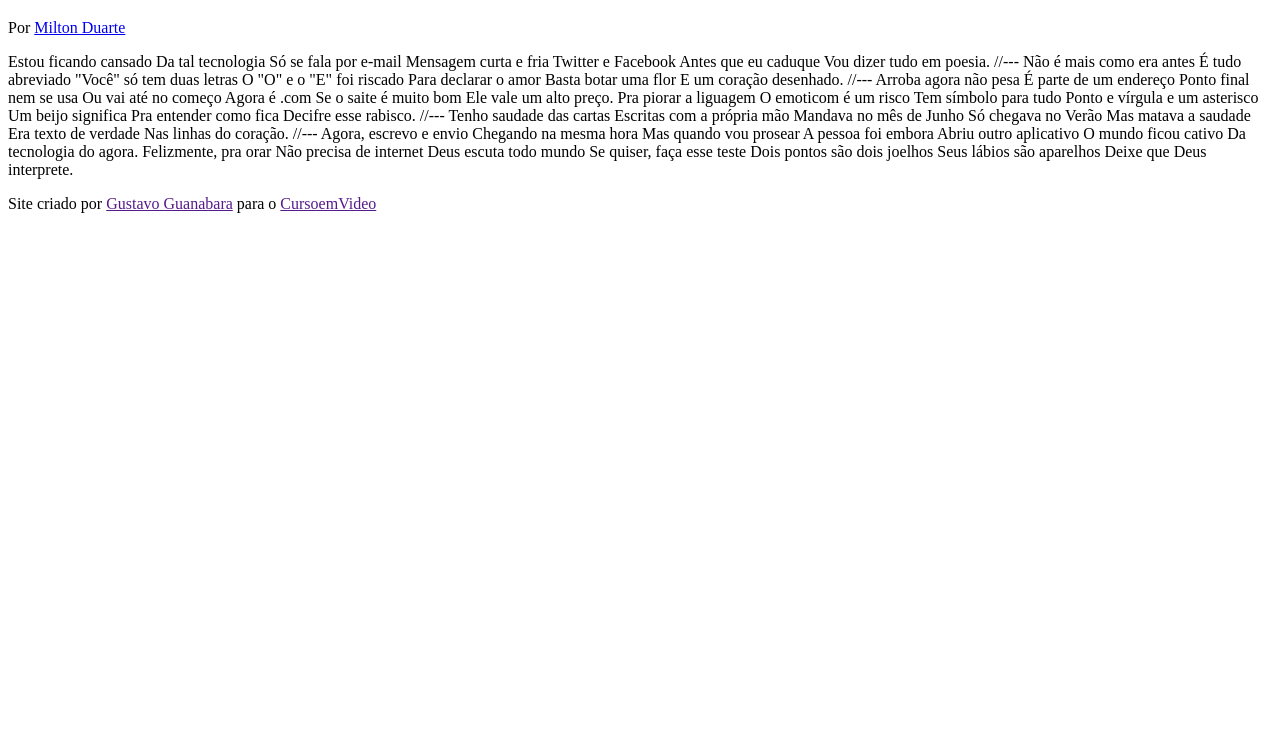
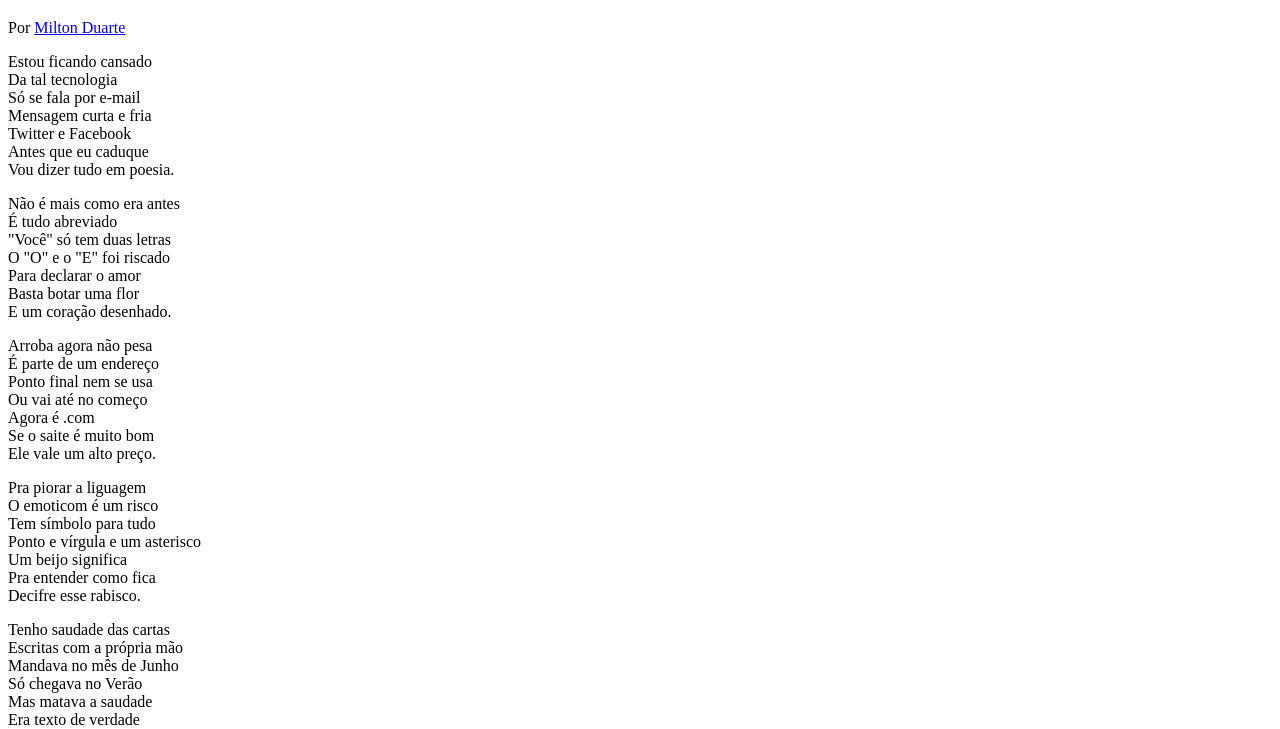
Before and after one commit to alandelonbernardo/html-css, a plain HTML site: page desafios/modulo-01/d012/index.html in a window 1280 px wide. Shown: the part 61-790 px from the top of the page. Drawn offline with Linux system fonts and the light colour scheme.

Commit message:
Atualização desafio 12

```diff
--- /dev/null
+++ b/desafios/modulo-01/d012/estilo/style.css
@@ -0,0 +1 @@
+@charset "UTF-8";
--- a/desafios/modulo-01/d012/index.html
+++ b/desafios/modulo-01/d012/index.html
@@ -5,6 +5,8 @@
     <meta http-equiv="X-UA-Compatible" content="IE=edge">
     <meta name="viewport" content="width=device-width, initial-scale=1.0">
     <title>Cordel Moderno</title>
+    <link rel="stylesheet" href="estilo/style.css">
+
 </head>
 <body>
     <header>
@@ -12,72 +14,88 @@
         <p>Por <a href="https://www.recantodasletras.com.br/poesias/3186743" target="_blank">Milton Duarte</a></p>
     </header>
 
-Estou ficando cansado
-Da tal tecnologia
-Só se fala por e-mail
-Mensagem curta e fria
-Twitter e Facebook
-Antes que eu caduque
+    <section>
+        <p>
+            Estou ficando cansado <br>
+            Da tal tecnologia <br>
+            Só se fala por e-mail <br>
+            Mensagem curta e fria <br>
+            Twitter e Facebook <br>
+            Antes que eu caduque <br>
             Vou dizer tudo em poesia.
+        </p>
+    </section>
 
-//---
+    <section>
+        <p>
+            Não é mais como era antes <br>
+            É tudo abreviado <br>
+            "Você" só tem duas letras <br>
+            O "O" e o "E" foi riscado <br>
+            Para declarar o amor <br>
+            Basta botar uma flor <br>
+            E um coração desenhado.
+        </p>
+    </section>
 
-Não é mais como era antes
-É tudo abreviado
-"Você" só tem duas letras
-O "O" e o "E" foi riscado
-Para declarar o amor
-Basta botar uma flor
-E um coração desenhado.
+    <section>
+        <p>
+            Arroba agora não pesa <br>
+            É parte de um endereço <br>
+            Ponto final nem se usa <br>
+            Ou vai até no começo <br>
+            Agora é .com <br>
+            Se o saite é muito bom <br>
+            Ele vale um alto preço. <br>
+        </p>
 
-//---
+        <p>
+            Pra piorar a liguagem <br>
+            O emoticom é um risco <br>
+            Tem símbolo para tudo <br>
+            Ponto e vírgula e um asterisco <br>
+            Um beijo significa <br>
+            Pra entender como fica <br>
+            Decifre esse rabisco.
+        </p>
+    </section>
 
-Arroba agora não pesa
-É parte de um endereço
-Ponto final nem se usa
-Ou vai até no começo
-Agora é .com
-Se o saite é muito bom
-Ele vale um alto preço.
+    <section>
+        <p>
+            Tenho saudade das cartas <br>
+            Escritas com a própria mão <br>
+            Mandava no mês de Junho <br>
+            Só chegava no Verão <br>
+            Mas matava a saudade <br>
+            Era texto de verdade <br>
+            Nas linhas do coração.
+        </p>
+    </section>
 
-Pra piorar a liguagem
-O emoticom é um risco
-Tem símbolo para tudo
-Ponto e vírgula e um asterisco
-Um beijo significa
-Pra entender como fica
-Decifre esse rabisco.
+    <section>
+        <p>
+            Agora, escrevo e envio <br>
+            Chegando na mesma hora <br>
+            Mas quando vou prosear <br>
+            A pessoa foi embora <br>
+            Abriu outro aplicativo <br>
+            O mundo ficou cativo <br>
+            Da tecnologia do agora.
+        </p>
 
-//---
-
-Tenho saudade das cartas
-Escritas com a própria mão
-Mandava no mês de Junho
-Só chegava no Verão
-Mas matava a saudade
-Era texto de verdade
-Nas linhas do coração.
-
-//---
-
-Agora, escrevo e envio
-Chegando na mesma hora
-Mas quando vou prosear
-A pessoa foi embora
-Abriu outro aplicativo
-O mundo ficou cativo
-Da tecnologia do agora.
-
-Felizmente, pra orar
-Não precisa de internet
-Deus escuta todo mundo
-Se quiser, faça esse teste
-Dois pontos são dois joelhos
-Seus lábios são aparelhos
+        <p>
+            Felizmente, pra orar <br>
+            Não precisa de internet <br>
+            Deus escuta todo mundo <br>
+            Se quiser, faça esse teste <br>
+            Dois pontos são dois joelhos <br>
+            Seus lábios são aparelhos <br>
             Deixe que Deus interprete.
+        </p>
+    </section>
 
     <footer>
-    <p>Site criado por <a href="">Gustavo Guanabara</a> para o <a href="">CursoemVideo</a></p>
+        <p>Site criado por <a href="https://professorguanabara.github.io/" target="_blank">Gustavo Guanabara</a> para o <a href="https://www.cursoemvideo.com/" target="_blank">CursoemVideo</a></p>
     </footer>
 </body>
 </html>
```
Lines whose indentation alone changed are shown as unchanged.
